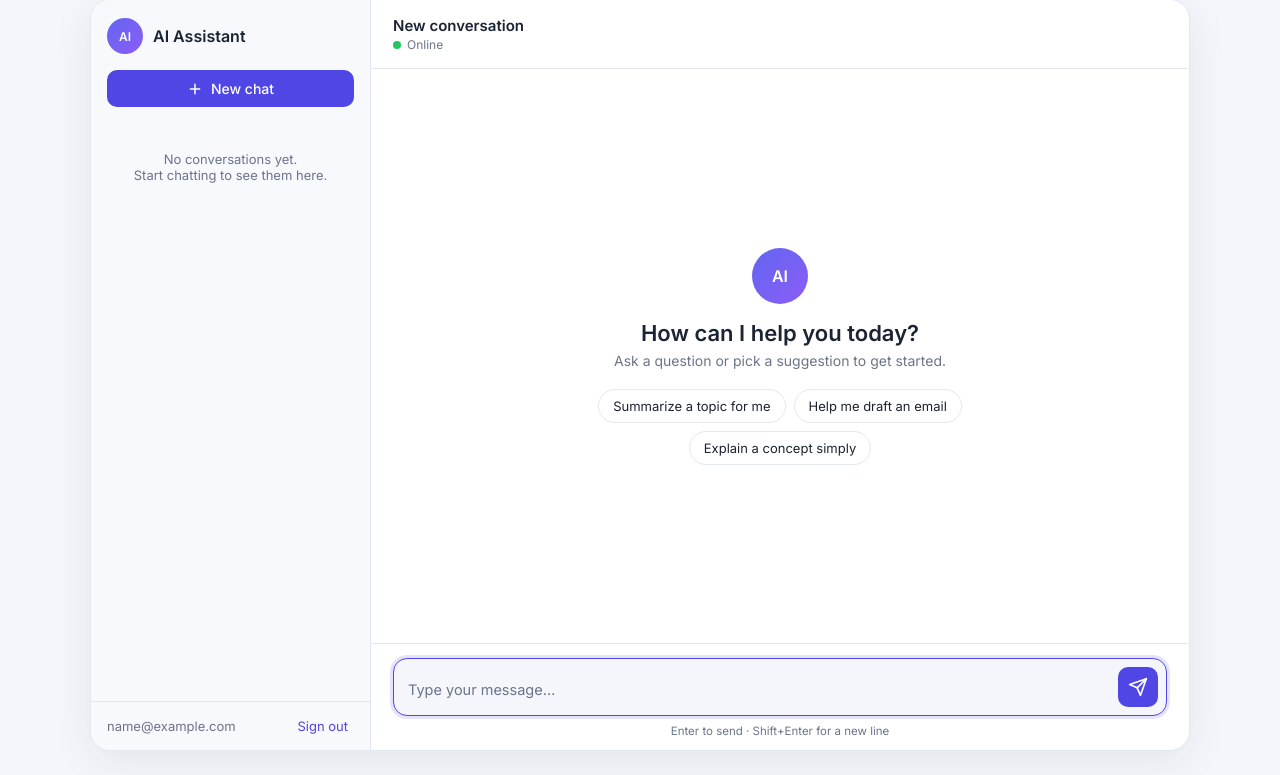
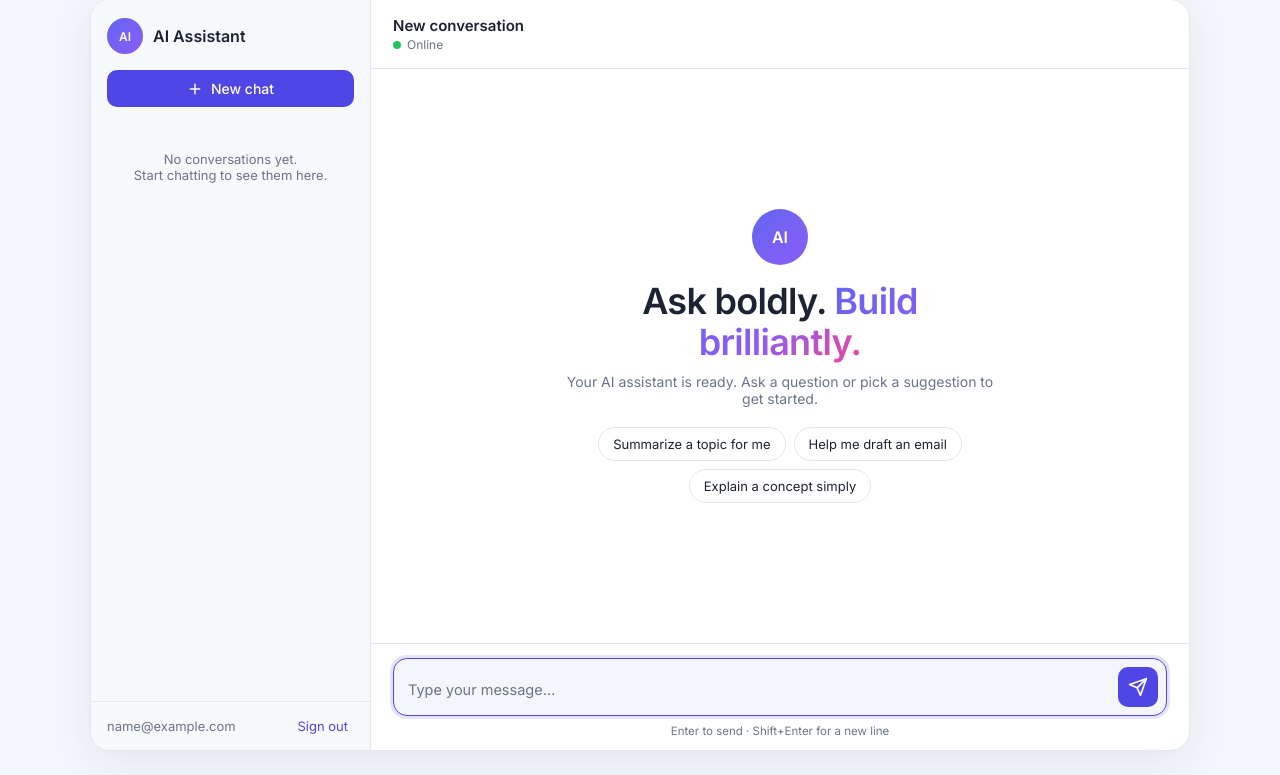
Before and after one commit to TomYelnikoff/skilnet_deployment, a Flask app: page / in a window 1280 px wide. Shown: the part 25-800 px from the top of the page. Run offline with Flask 3, Linux system fonts and the light colour scheme; the visitor is signed in with stand-in values (Sample User, id 1); data comes from the database, SQL or seed files in the repository; data that the repository does not hold is empty.

Commit message:
Add headline to the chat welcome screen
"Ask boldly. Build brilliantly." with a gradient accent and a new tagline.

Co-Authored-By: Claude Sonnet 5.5 <noreply@anthropic.com>

```diff
--- a/static/style.css
+++ b/static/style.css
@@ -296,3 +296,14 @@ textarea::placeholder { color: var(--muted); }
   background: none; border: none; cursor: pointer; padding: 4px 6px; border-radius: 6px;
 }
 .btn-link:hover { background: var(--bot-bubble); }
+
+/* ---------------------------------------------------------- Headline */
+.welcome .headline {
+  font-size: clamp(26px, 4.2vw, 36px); font-weight: 600; letter-spacing: -.02em;
+  line-height: 1.15; margin: 0 0 10px;
+}
+.headline span {
+  background: linear-gradient(135deg, #6366f1, #8b5cf6 55%, #ec4899);
+  -webkit-background-clip: text; background-clip: text;
+  color: transparent; -webkit-text-fill-color: transparent;
+}
--- a/templates/index.html
+++ b/templates/index.html
@@ -58,8 +58,8 @@
   <template id="welcome-tpl">
     <div class="welcome">
       <div class="avatar avatar-bot large" aria-hidden="true">AI</div>
-      <h3>How can I help you today?</h3>
-      <p>Ask a question or pick a suggestion to get started.</p>
+      <h3 class="headline">Ask boldly. <span>Build brilliantly.</span></h3>
+      <p>Your AI assistant is ready. Ask a question or pick a suggestion to get started.</p>
       <div class="suggestions">
         <button type="button" class="chip">Summarize a topic for me</button>
         <button type="button" class="chip">Help me draft an email</button>
```
